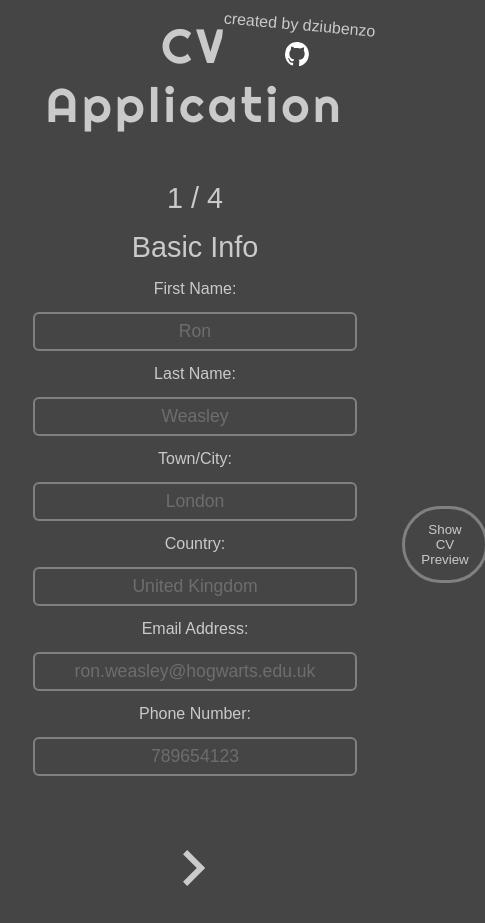
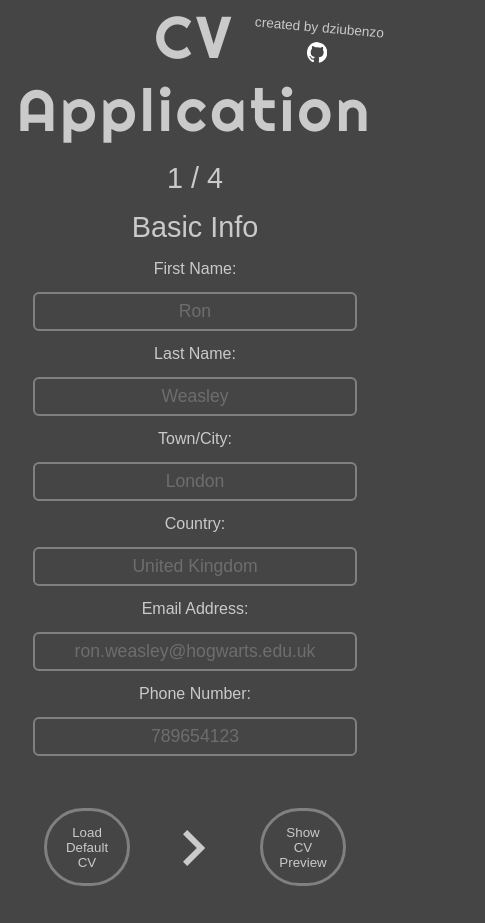
Before and after one commit to dziubenzo/cv-application, a React (Vite) app: page / in a window 390 px wide. Shown: the whole page, 485 px wide, since content can reach past the window. After the commit the page ends 887 px from the top, so only its background shows below. Built offline with nearby package versions, Linux system fonts and the light colour scheme; a web font is replaced by a local one.

Commit message:
Make the app responsive
The app should now look OK on mobile, tablet and on desktop when
browser height is decreased.

```diff
--- a/src/styles/HeaderFooter.css
+++ b/src/styles/HeaderFooter.css
@@ -13,13 +13,18 @@ header .app-name {
 
 .creator-details {
   position: absolute;
-  top: 1em;
-  right: 1em;
+  top: 16px;
+  right: 16px;
   display: flex;
   flex-direction: column;
   place-items: center;
   gap: 8px;
+  background: transparent;
   transform: rotate(5deg);
+}
+
+.creator-details * {
+  background: transparent;
 }
 
 .creator-details h2 {
--- a/src/styles/MainPage.css
+++ b/src/styles/MainPage.css
@@ -190,6 +190,10 @@ button[class='preview-button']:hover {
   outline: 3px solid var(--bg-colour);
 }
 
+/*
+Preview
+*/
+
 .preview * {
   background-color: white;
   color: black;
@@ -197,9 +201,7 @@ button[class='preview-button']:hover {
 
 .preview {
   position: absolute;
-  top: 50%;
-  left: 50%;
-  transform: translate(-50%, -50%);
+  transform-origin: center;
   display: grid;
   grid-template-columns: 4fr 1fr;
   grid-template-rows: 1fr 5fr;
@@ -210,6 +212,7 @@ button[class='preview-button']:hover {
 }
 
 .preview .top {
+  text-align: center;
   border-bottom: var(--preview-border);
 }
 
@@ -281,11 +284,8 @@ hr {
   padding: 0.5em 0;
 }
 
-.education-header,
-.work-header,
-.profile-header,
-.skills-header {
-  font-size: 2.5rem;
+.preview h2[class*='header'] {
+  font-size: 2.2rem;
   font-variant: small-caps;
   letter-spacing: 2px;
 }
@@ -299,3 +299,8 @@ hr {
   list-style-type: circle;
   list-style-position: inside;
 }
+
+.profile,
+.skills-list li {
+  font-size: 0.9rem;
+}
--- a/src/styles/index.css
+++ b/src/styles/index.css
@@ -36,3 +36,148 @@ img {
 *:focus-visible {
   outline: 3px solid var(--input-focus-colour) !important;
 }
+
+/*
+Media
+Queries
+ */
+
+/*
+Desktop, but lower height
+*/
+
+@media screen and (height <= 900px) {
+  .preview h3 {
+    font-size: 0.8rem;
+  }
+
+  .preview h2 {
+    font-size: 1.5rem !important;
+  }
+
+  .preview h1 {
+    font-size: 2.5rem !important;
+  }
+
+  .preview p,
+  .preview li {
+    font-size: 0.8rem;
+  }
+}
+
+@media screen and (height <= 800px) {
+  .preview h3 {
+    font-size: 0.7rem;
+  }
+
+  .preview h2 {
+    font-size: 1.2rem !important;
+  }
+
+  .preview h1 {
+    font-size: 1.6rem !important;
+  }
+
+  .preview p,
+  .preview li {
+    font-size: 0.7rem;
+  }
+}
+
+/*
+Mobile
+*/
+
+@media screen and (width <= 600px) {
+  #root {
+    gap: 16px;
+    padding: 0;
+  }
+
+  button[class='default-cv-button'],
+  button[class='preview-button'] {
+    position: absolute;
+    width: 80px;
+    transform: initial !important;
+    bottom: 4px !important;
+    left: 0 !important;
+    right: 0 !important;
+    margin: 0;
+    padding: 1em;
+    outline: 3px solid var(--input-outline-colour);
+    border-radius: 128px;
+  }
+
+  button[class='default-cv-button'] {
+    left: 12px !important;
+    right: initial !important;
+  }
+
+  button[class='preview-button'] {
+    left: initial !important;
+    right: 12px !important;
+  }
+
+  button[class='default-cv-button']:hover,
+  button[class='preview-button']:hover {
+    background-color: var(--main-colour);
+    color: var(--bg-colour);
+    outline: 3px solid var(--bg-colour);
+  }
+
+  .navigation-buttons {
+    gap: 0px;
+  }
+
+  .preview {
+    height: auto !important;
+  }
+
+  .preview button {
+    bottom: 12px !important;
+    right: 12px !important;
+  }
+
+  .preview h3 {
+    font-size: 0.5rem !important;
+  }
+
+  .preview h2 {
+    font-size: 1rem !important;
+  }
+
+  .preview h1 {
+    font-size: 1.8rem !important;
+  }
+
+  .preview p,
+  .preview li {
+    font-size: 0.6rem;
+  }
+
+  .preview p[class*='dates'] {
+    font-size: 0.55rem;
+  }
+
+  header .app-name {
+    font-size: calc(1rem + 11vw);
+  }
+
+  .creator-details {
+    top: 16px;
+    right: -4px;
+    transform: scale(0.85) rotate(5deg);
+  }
+}
+
+/*
+Tablet
+*/
+
+@media screen and (width > 600px) and (width <= 1000px) {
+  .preview button {
+    transform: initial;
+    right: 16px;
+    bottom: 16px;
+  }
+}
```
